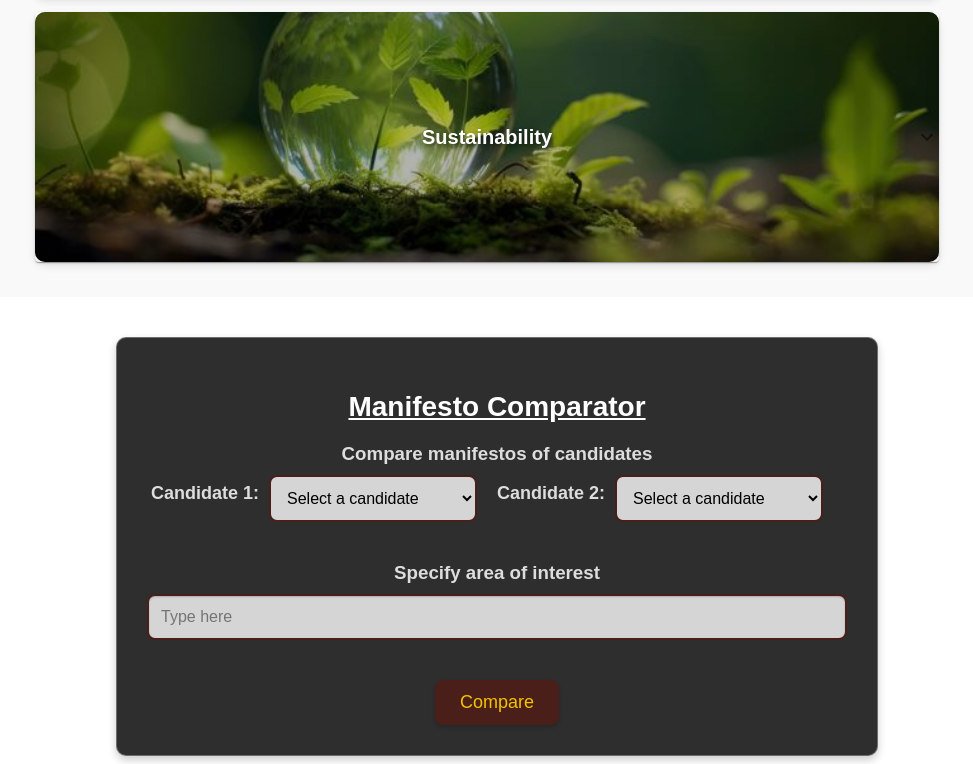
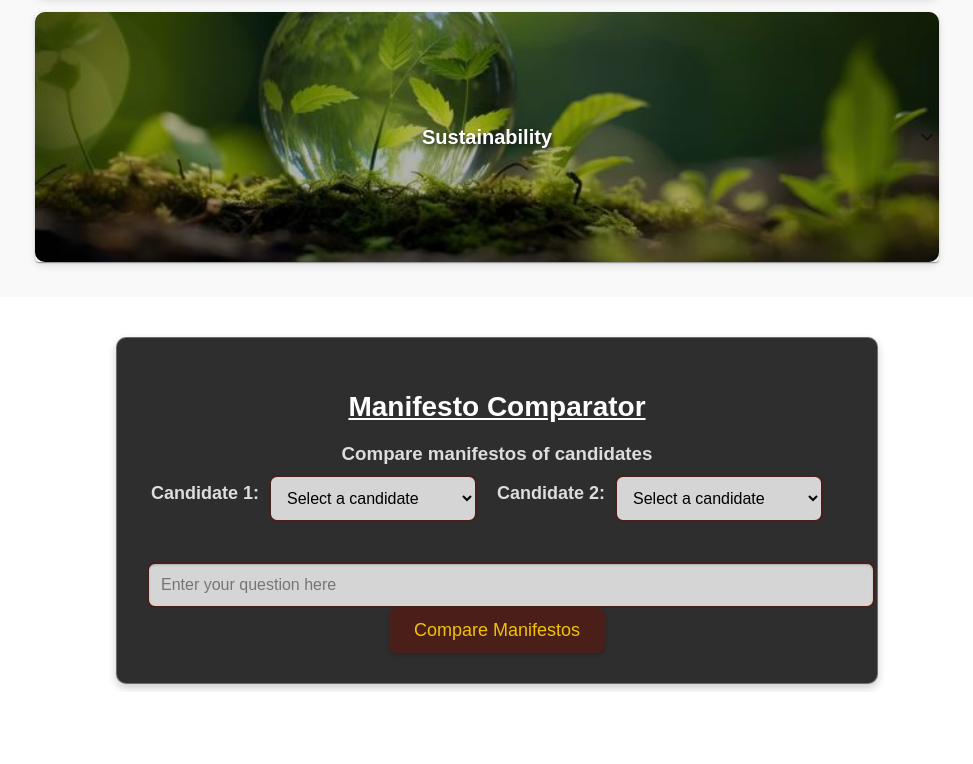
Before and after one commit to CheliM7/043_ChatGPT, a React (Vite) app in the folder frontend/: page /manifestos in a window 1280 px wide. Shown: the part 1308-2072 px from the top of the page, without its empty margins (148-1121 px from the left). After the commit the page ends 2000 px from the top, so only its background shows below. Built offline with nearby package versions, Linux system fonts and the light colour scheme.

Commit message:
connected the comparator with the backend

```diff
--- a/frontend/src/components/manifestoPage/qnaSection2.jsx
+++ b/frontend/src/components/manifestoPage/qnaSection2.jsx
@@ -178,12 +178,15 @@ const QnASection = () => {
     setAnswer('');
 
     try {
+      // Ensure the question includes a comparison between the two candidates
+      const modifiedQuestion = `Compare ${candidate1} and ${candidate2} on ${question}.`;
+
       const response = await fetch('http://127.0.0.1:5000/api/get_answer', {
         method: 'POST',
         headers: {
           'Content-Type': 'application/json',
         },
-        body: JSON.stringify({ question, candidate1, candidate2 }),
+        body: JSON.stringify({ question: modifiedQuestion, candidate1, candidate2 }),
       });
 
       if (!response.ok) {
@@ -235,38 +238,36 @@ const QnASection = () => {
         <Label htmlFor="candidate1">Candidate 1:</Label>
         <Select id="candidate1" value={candidate1} onChange={handleCandidate1Change}>
           <option value="" disabled>Select a candidate</option>
-          <option value="candidate1">Anura Dissanayake</option>
-          <option value="candidate2">Sajith Premadasa</option>
-          <option value="candidate3">Ranil Wickremasinghe</option>
+          <option value="Anura Dissanayake">Anura Dissanayake</option>
+          <option value="Sajith Premadasa">Sajith Premadasa</option>
+          <option value="Ranil Wickremasinghe">Ranil Wickremasinghe</option>
         </Select>
         <Label htmlFor="candidate2">Candidate 2:</Label>
         <Select id="candidate2" value={candidate2} onChange={handleCandidate2Change}>
           <option value="" disabled>Select a candidate</option>
-          <option value="candidate1">Anura Dissanayake</option>
-          <option value="candidate2">Sajith Premadasa</option>
-          <option value="candidate3">Ranil Wickremasinghe</option>
+          <option value="Anura Dissanayake">Anura Dissanayake</option>
+          <option value="Sajith Premadasa">Sajith Premadasa</option>
+          <option value="Ranil Wickremasinghe">Ranil Wickremasinghe</option>
         </Select>
       </InputSection>
-      <SubHeading>Specify area of interest</SubHeading>
-      <InputSection>
-        <Input
-          type="text"
-          id="question"
-          value={question}
-          onChange={handleQuestionChange}
-          placeholder="Type here"
-        />
-      </InputSection>
-      <Button onClick={generateAnswer}>Compare</Button>
+      <Input
+        type="text"
+        placeholder="Enter your question here"
+        value={question}
+        onChange={handleQuestionChange}
+      />
+      <Button onClick={generateAnswer}>Compare Manifestos</Button>
+
       {loading && (
         <LoadingSection>
-          <LoadingText>Generating Answer...</LoadingText>
           <Loader />
+          <LoadingText>Loading...</LoadingText>
         </LoadingSection>
       )}
+
       {answer && (
         <AnswerSection>
-          <AnswerHeading>Answer:</AnswerHeading>
+          <AnswerHeading>Comparison Results:</AnswerHeading>
           <AnswerText>{answer}</AnswerText>
         </AnswerSection>
       )}
```
